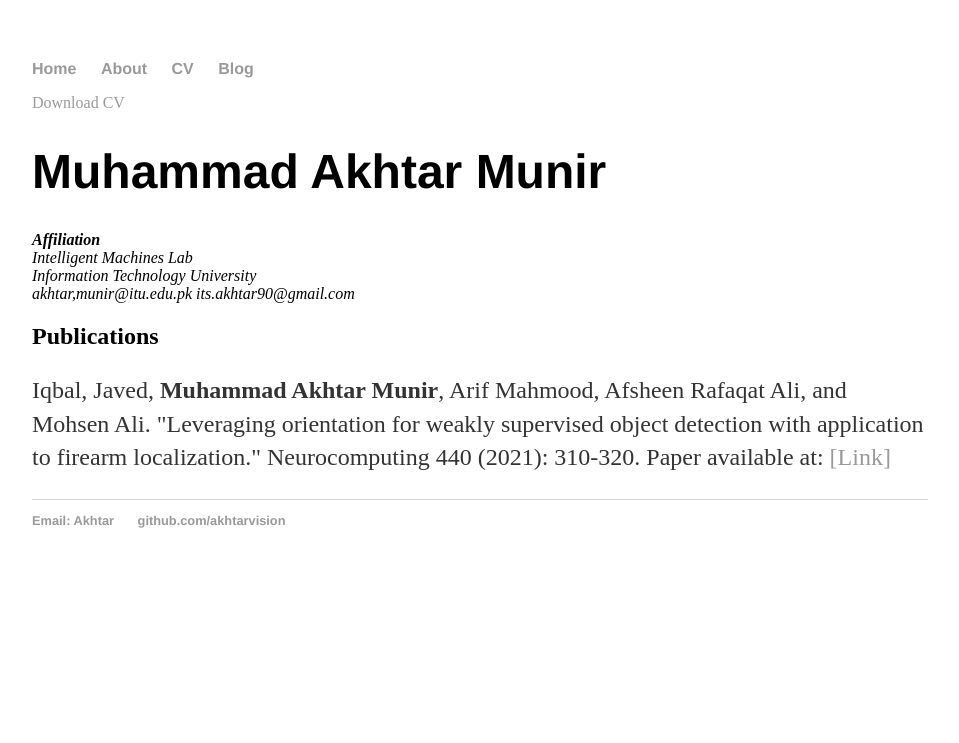
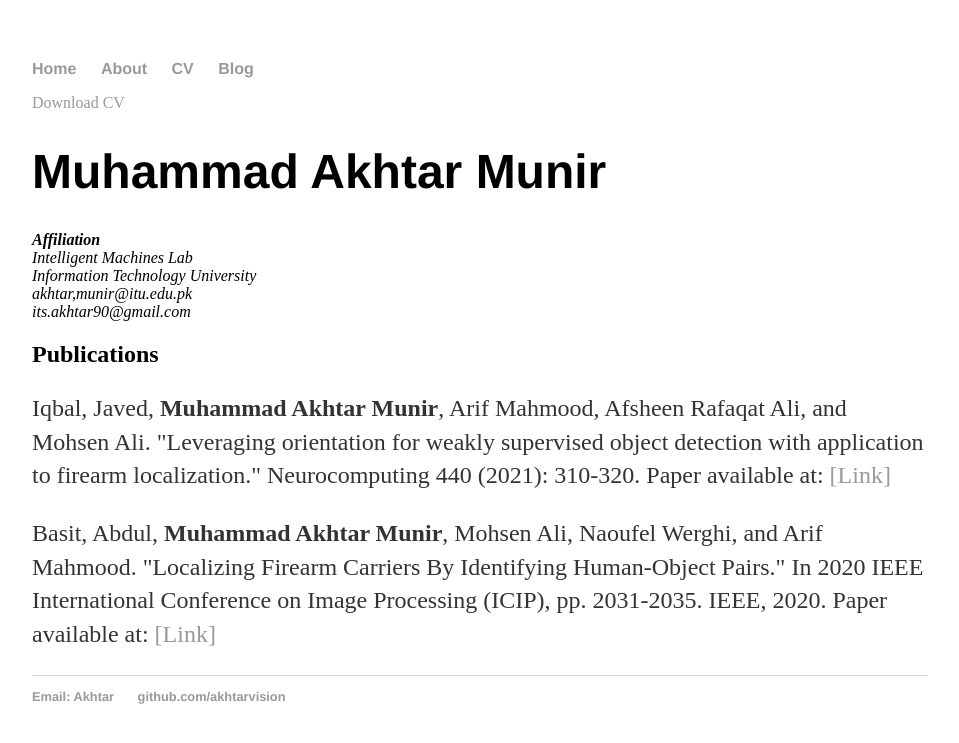
Before and after one commit to akhtarvision/akhtarvision.github.io, a Jekyll site: the page built from cv/index.html, in a window 1280 px wide. Shown: the top 743 px of the page, without its empty margins (160-1119 px from the left). Built offline with Jekyll 4.4.1, drawn with Linux system fonts in a browser that asks for light colours.

Commit message:
Update index.html

```diff
--- a/cv/index.html
+++ b/cv/index.html
@@ -12,7 +12,7 @@ title: Akhtar Munir, Deep Learning
 					Intelligent Machines Lab<br>
 					Information Technology University<br>
 <!-- 					<abbr title="phone">P: </abbr> (123) 456-7890<br> -->
-					<span class="obfuscate">akhtar,munir@itu.edu.pk</span>
+					<span class="obfuscate">akhtar,munir@itu.edu.pk</span><br>
             <span class="obfuscate">its.akhtar90@gmail.com</span>
 					</address>
 
@@ -22,6 +22,10 @@ title: Akhtar Munir, Deep Learning
             "Leveraging orientation for weakly supervised object detection with application to firearm localization." Neurocomputing 440 (2021): 310-320.
             Paper available at: <a href="https://www.sciencedirect.com/science/article/abs/pii/S092523122100151X">[Link]</a></p>
 
+	<p> Basit, Abdul, <strong>Muhammad Akhtar Munir</strong>, Mohsen Ali, Naoufel Werghi, and Arif Mahmood.
+		"Localizing Firearm Carriers By Identifying Human-Object Pairs." In 2020 IEEE International Conference on Image Processing (ICIP), pp. 2031-2035. IEEE, 2020.
+            Paper available at: <a href="https://ieeexplore.ieee.org/document/9190886">[Link]</a></p>
+
 
 	</div>
 </div><!-- /.blurb -->
```
